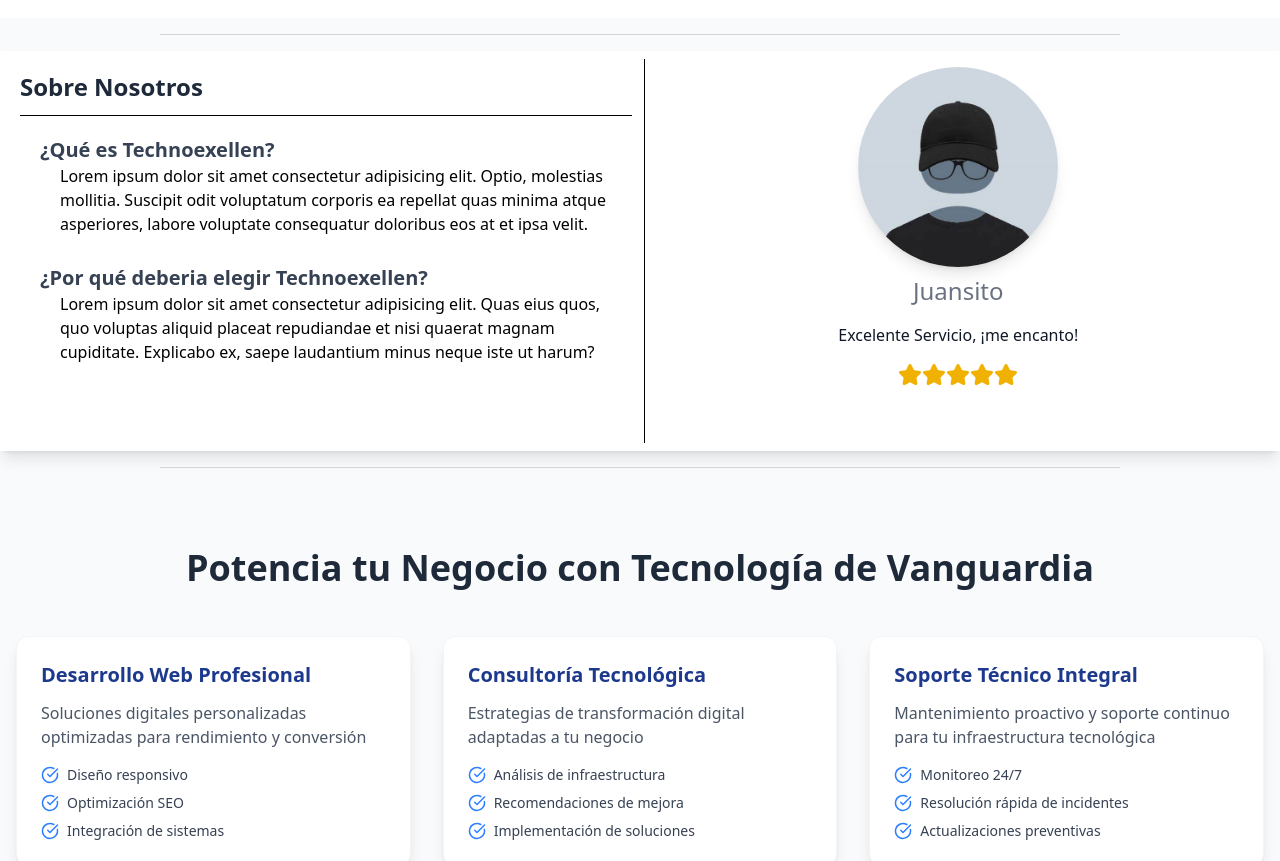
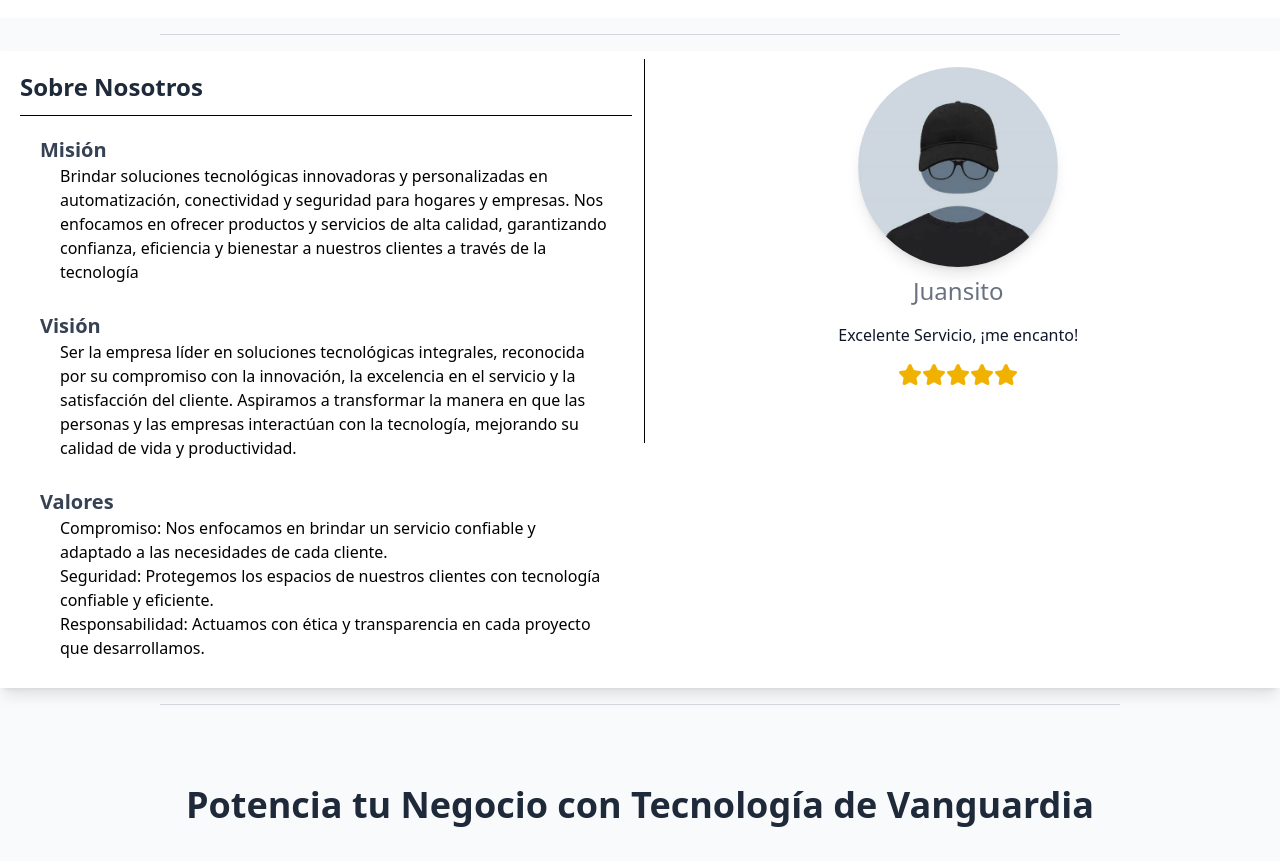
Before and after one commit to warling-lopez/tecnoexellen, a React (Vite) app: page / in a window 1280 px wide. Shown: the part 680-1541 px from the top of the page. Built offline with nearby package versions, Linux system fonts and the light colour scheme.

Commit message:
Filosofia agregada

```diff
--- a/src/sections/SeccionNosotros.jsx
+++ b/src/sections/SeccionNosotros.jsx
@@ -7,16 +7,41 @@
         <h2 className="text-gray-800 text-2xl font-bold">Sobre Nosotros</h2>
         <hr />
         <div className="bg-white rounded-lg py-2 px-5 hover:shadow-xl hover:bg-zinc-100 transition">
-          <h2 className="font-bold text-gray-700 text-xl">¿Qué es Technoexellen?</h2>
+          <h2 className="font-bold text-gray-700 text-xl">Misión</h2>
           <p className="pl-5">
-            Lorem ipsum dolor sit amet consectetur adipisicing elit. Optio, molestias mollitia. Suscipit odit voluptatum corporis ea repellat quas minima atque asperiores, labore voluptate consequatur doloribus eos at et ipsa velit.
+            Brindar soluciones tecnológicas innovadoras y personalizadas en
+            automatización, conectividad y seguridad para hogares y empresas.
+            Nos enfocamos en ofrecer productos y servicios de alta calidad,
+            garantizando confianza, eficiencia y bienestar a nuestros clientes a
+            través de la tecnología
           </p>
         </div>
         <div className="bg-white rounded-lg py-2 px-5 hover:shadow-xl hover:bg-zinc-100 transition">
-          <h2 className="font-bold text-gray-700 text-xl">¿Por qué deberia elegir Technoexellen?</h2>
+          <h2 className="font-bold text-gray-700 text-xl">Visión</h2>
           <p className="pl-5">
-            Lorem ipsum dolor sit amet consectetur adipisicing elit. Quas eius quos, quo voluptas aliquid placeat repudiandae et nisi quaerat magnam cupiditate. Explicabo ex, saepe laudantium minus neque iste ut harum?
+            Ser la empresa líder en soluciones tecnológicas integrales,
+            reconocida por su compromiso con la innovación, la excelencia en el
+            servicio y la satisfacción del cliente. Aspiramos a transformar la
+            manera en que las personas y las empresas interactúan con la
+            tecnología, mejorando su calidad de vida y productividad.
           </p>
+        </div>
+        <div className="bg-white rounded-lg py-2 px-5 hover:shadow-xl hover:bg-zinc-100 transition">
+          <h2 className="font-bold text-gray-700 text-xl">Valores</h2>
+          <ul className="pl-5">
+            <li>
+              Compromiso: Nos enfocamos en brindar un servicio confiable y
+              adaptado a las necesidades de cada cliente.
+            </li>
+            <li>
+              Seguridad: Protegemos los espacios de nuestros clientes con
+              tecnología confiable y eficiente.
+            </li>
+            <li>
+              Responsabilidad: Actuamos con ética y transparencia en cada
+              proyecto que desarrollamos.
+            </li>
+          </ul>
         </div>
       </div>
       <hr className="border-l h-96 min-md:block hidden" />
```
